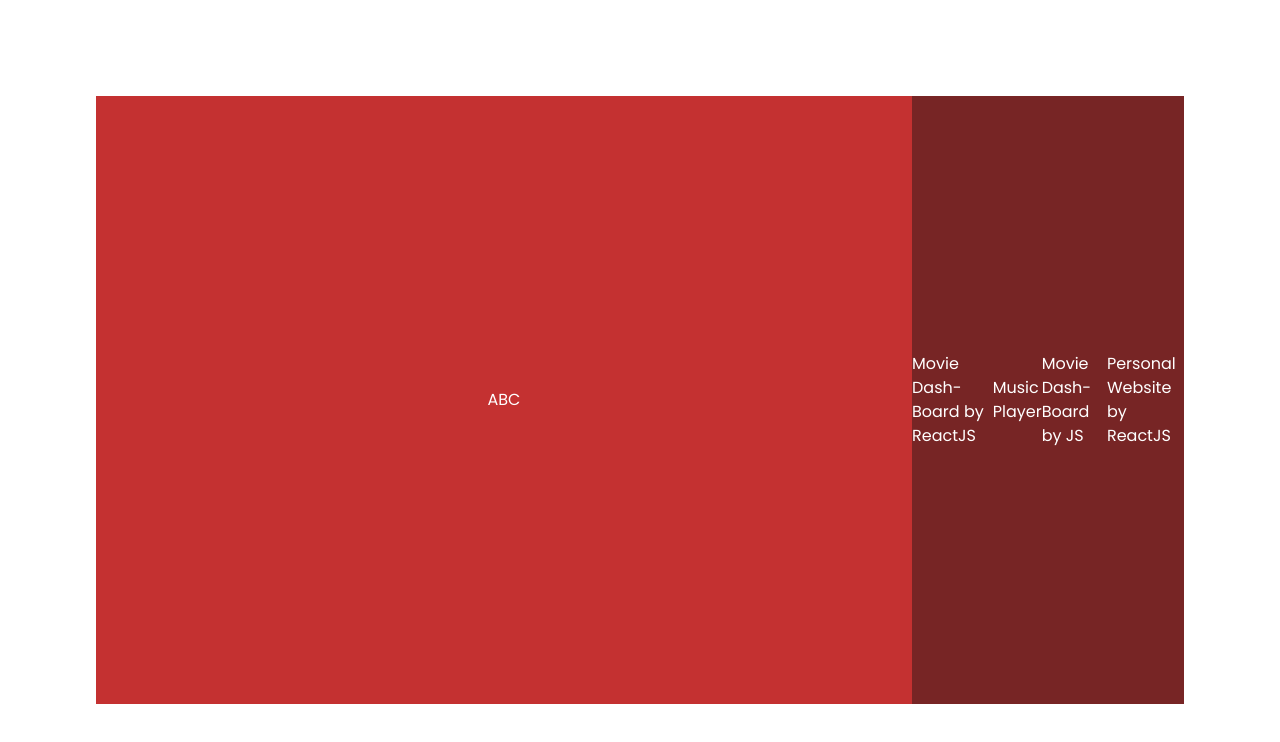
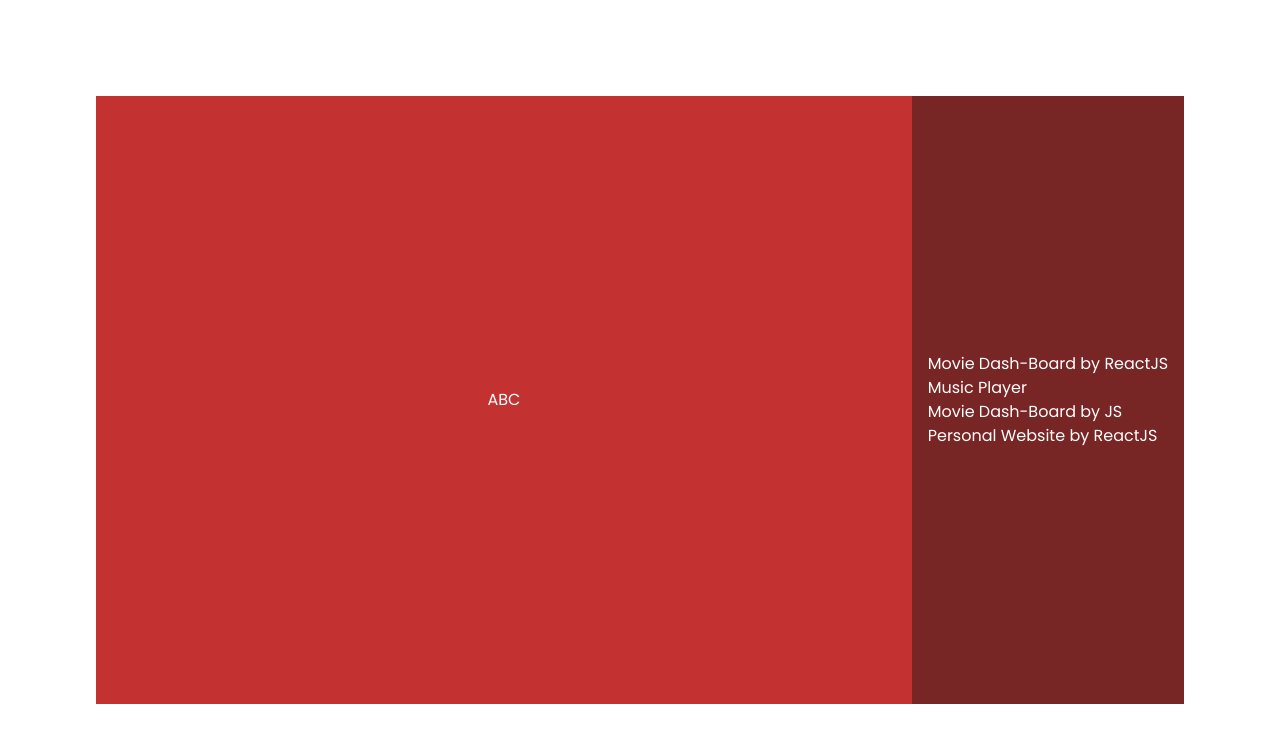
Before and after one commit to Tritintruong114/Porfolio-Bruono, a React (Vite) app: page /projects in a window 1280 px wide. Shown: the top 742 px of the page. Built offline with nearby package versions, Linux system fonts and the light colour scheme; a web font is replaced by a local one.

Commit message:
For scroll hide, and gsap

```diff
--- a/package.json
+++ b/package.json
@@ -19,6 +19,7 @@
     "@sanity/client": "^6.0.1",
     "@sanity/code-input": "^4.1.1",
     "@sanity/image-url": "^1.0.2",
+    "gsap": "^3.11.5",
     "highlight.js": "^11.8.0",
     "localforage": "^1.10.0",
     "match-sorter": "^6.3.1",
--- a/src/index.css
+++ b/src/index.css
@@ -4,3 +4,17 @@
 @tailwind base;
 @tailwind components;
 @tailwind utilities;
+@layer utilities {
+  @variants responsive {
+    /* Hide scrollbar for Chrome, Safari and Opera */
+    .no-scrollbar::-webkit-scrollbar {
+      display: none;
+    }
+
+    /* Hide scrollbar for IE, Edge and Firefox */
+    .no-scrollbar {
+      -ms-overflow-style: none; /* IE and Edge */
+      scrollbar-width: none; /* Firefox */
+    }
+  }
+}
--- a/src/pages/about/About.jsx
+++ b/src/pages/about/About.jsx
@@ -17,7 +17,9 @@ const About = () => {
       <div className="h-screen top-1/4 grid sm:grid-cols-2 absolute sm:p-12 p-6 md:p-24">
         <div className="w-3/4  sm:justify-center justify-end flex flex-col sm:w-full pl-12 top-1/4 font-handWrite">
           <h1 className="text-3xl sm:text-6xl text-left">Bruno</h1>
-          <h1 className="pl-6 text-3xl sm:text-6xl text-left ">Truong</h1>
+          <h1 className="pl-6 text-3xl sm:text-6xl text-left ">
+            <mark>Truong</mark>
+          </h1>
           <div>
             <p className="text-sm font-poppins w-full text-left">
               {about.value}
--- a/src/pages/projects/Projects.jsx
+++ b/src/pages/projects/Projects.jsx
@@ -52,10 +52,12 @@ const Projects = () => {
       <div className="bg-persian-600 row-span-3 h-full sm:col-span-3  flex justify-center items-center">
         ABC
       </div>
-      <div className="bg-persian-900 h-full flex justify-center items-center">
-        {projects.map((project) => {
-          return <h1 key={project.project}>{project.project}</h1>;
-        })}
+      <div className="bg-persian-900  h-full flex flex-col gap-3 justify-center items-center">
+        <div className=" overflow-scroll no-scrollbar ">
+          {projects.map((project) => {
+            return <h1 key={project.project}>{project.project}</h1>;
+          })}
+        </div>
       </div>
     </div>
   );
```
Also changed, not shown: 1 other file (tests, documents, lock files or other folders).
